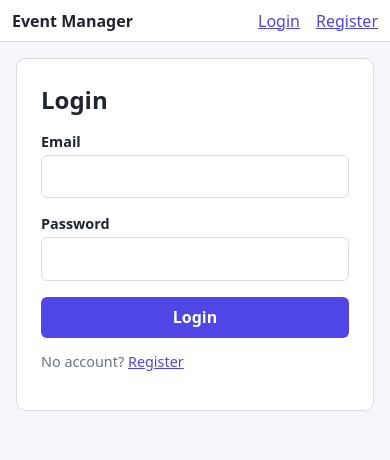
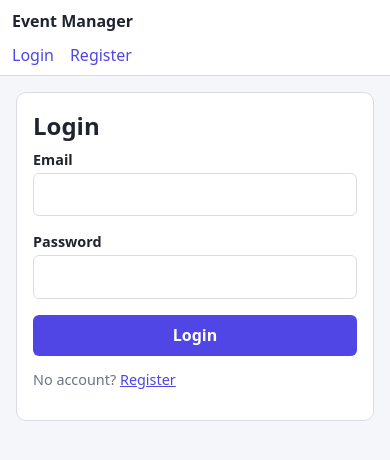
Before and after one commit to vaniyashahbaz0/event-management-system, a React (Vite) app: page /login in a window 390 px wide. Shown: the top 460 px of the page. Built offline with nearby package versions, Linux system fonts and the light colour scheme.

Commit message:
Improve responsive UI

```diff
--- a/index.html
+++ b/index.html
@@ -4,7 +4,7 @@
     <meta charset="UTF-8" />
     <link rel="icon" type="image/svg+xml" href="/favicon.svg" />
     <meta name="viewport" content="width=device-width, initial-scale=1.0" />
-    <title>assnt2</title>
+    <title>Event Manager</title>
   </head>
   <body>
     <div id="root"></div>
--- a/src/index.css
+++ b/src/index.css
@@ -222,3 +222,44 @@ form .btn { width: 100%; }
 }
 .my-events-section { margin-top: 1.5rem; }
 .my-events-section h2 { font-size: 1.2rem; }
+
+/* Polish: focus, consistency, responsiveness */
+h1 { font-size: 1.75rem; margin: 0 0 0.5rem; }
+a.btn { display: inline-block; color: #fff; text-decoration: none; }
+a.btn-outline { color: var(--primary); }
+.btn:focus-visible,
+.chip:focus-visible,
+.toast-close:focus-visible,
+a:focus-visible,
+select:focus-visible,
+input[type='checkbox']:focus-visible {
+  outline: 3px solid var(--primary);
+  outline-offset: 2px;
+}
+.btn-danger:focus-visible { outline-color: var(--danger); }
+.navbar-links { flex-wrap: wrap; }
+.navbar-links a { text-decoration: none; }
+.navbar-links a:hover { text-decoration: underline; }
+.event-card .btn { width: 100%; }
+img { max-width: 100%; }
+
+@media (max-width: 768px) {
+  h1 { font-size: 1.5rem; }
+  .container.wide { margin-top: 1rem; }
+  .filters { grid-template-columns: 1fr 1fr; }
+}
+
+@media (max-width: 480px) {
+  .navbar { flex-direction: column; align-items: flex-start; }
+  .navbar-links { width: 100%; gap: 0.6rem 1rem; }
+  .navbar-links .btn { margin-left: auto; }
+  .filters { grid-template-columns: 1fr; }
+  .event-grid { grid-template-columns: 1fr; }
+  .card { padding: 1rem; }
+  .toast-container { align-items: stretch; }
+  .toast { max-width: none; }
+}
+
+@media (prefers-reduced-motion: reduce) {
+  .skeleton .event-card-image, .skeleton-line { animation: none; }
+}
```
